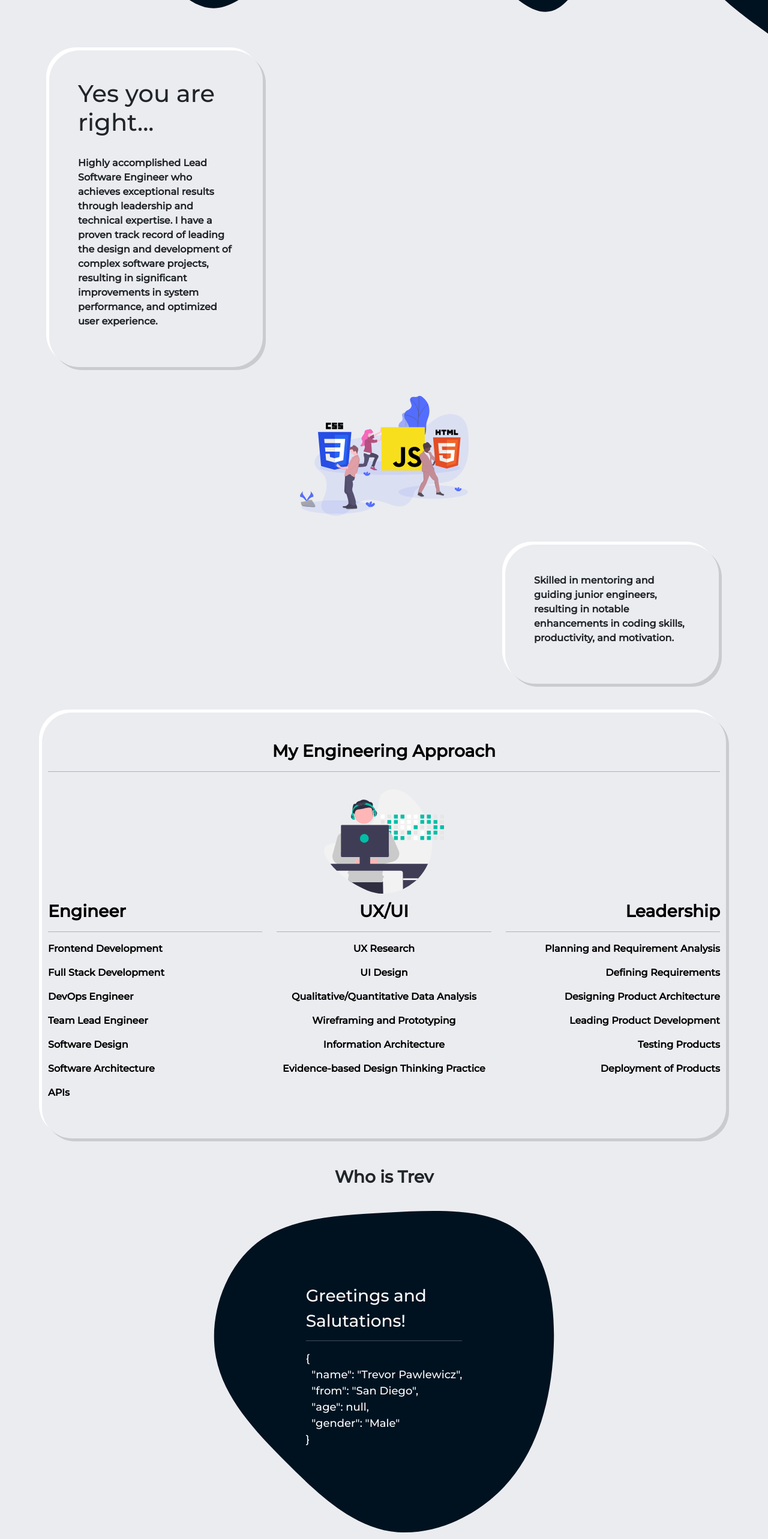
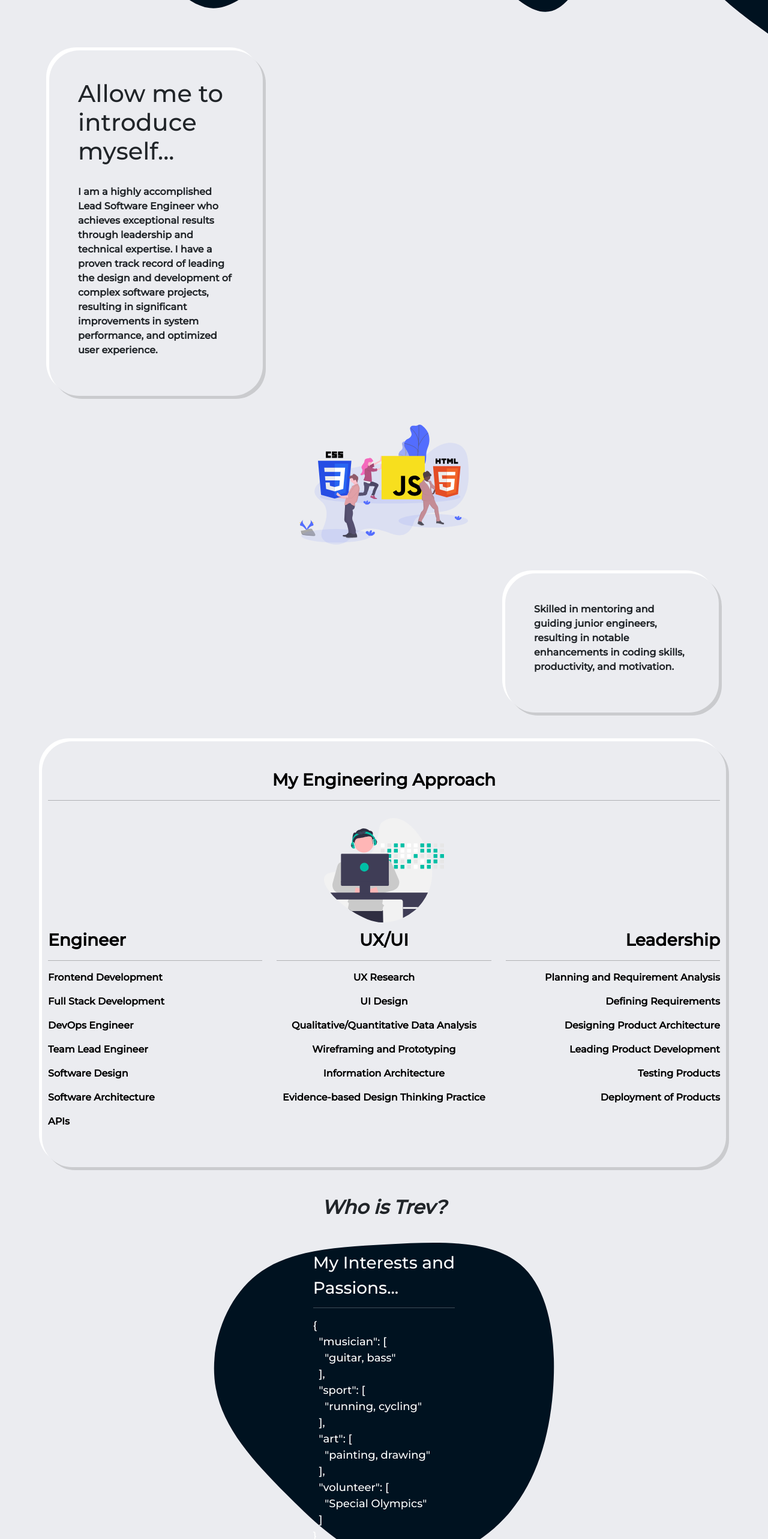
Before and after one commit to TrevorPawlewicz/trev-dev-portfolio, a React (Create React App) app: page / in a window 1280 px wide. Shown: the part 1800-4366 px from the top of the page at 60% size. Built offline with nearby package versions, Linux system fonts and the light colour scheme.

Commit message:
Contact form and env vars added

```diff
--- a/package.json
+++ b/package.json
@@ -3,6 +3,7 @@
   "version": "0.1.0",
   "private": true,
   "dependencies": {
+    "@emailjs/browser": "^4.3.3",
     "@testing-library/jest-dom": "^5.17.0",
     "@testing-library/react": "^13.4.0",
     "@testing-library/user-event": "^13.5.0",
--- a/src/pages/Contact.js
+++ b/src/pages/Contact.js
@@ -1,7 +1,31 @@
-import React from 'react'
+import React, { useRef }  from 'react';
+import emailjs from '@emailjs/browser';
 import Header from "../components/Header";
 
 function Contact() {
+  const form = useRef();
+
+  const sendEmail = (e) => {
+    e.preventDefault();
+
+    emailjs
+      .sendForm(process.env.REACT_APP_EMAILJS_SERVICE_ID,
+        process.env.REACT_APP_EMAILJS_TEMPLATE_ID,
+        form.current, {
+          publicKey: process.env.REACT_APP_EMAILJS_PUBLIC_KEY,
+      })
+      .then(
+        () => {
+          console.log('SUCCESS!');
+        },
+        (error) => {
+          console.log('FAILED...', error.text);
+        },
+      );
+
+      e.target.reset();
+  };
+
   return (
     <div>
       <Header/>
@@ -16,12 +40,18 @@ function Contact() {
                   <h3 className='font-bold'>Contact Me</h3>
 
                   <hr />
-                  <input type="text" className='form-control' placeholder='Name'/>
-                  <input type="text" className='form-control' placeholder='Name'/>
 
-                  <textarea className="form-control" rows={3} defaultValue={""} />
 
-                  <button className='primary-button mt-3'>SUMBIT</button>
+                  <form ref={form} onSubmit={sendEmail}>
+
+                    <input type="text" className='form-control' placeholder='name' name="user_name" />
+
+                    <input type="email" className='form-control' placeholder='email' name="user_email" />
+
+                    <textarea name="message" className='form-control' rows={3} defaultValue={""} placeholder='message'/>
+
+                    <button className='primary-button mt-3' type="submit" value="Send">SUBMIT</button>
+                </form>
               </div>
           </div>
         </div>
--- a/src/pages/Home.js
+++ b/src/pages/Home.js
@@ -45,10 +45,10 @@ function Home() {
         <div className="row justify-content-start">
           <div className="col-md-4">
             <div className="n-box2 p-5 font-bold" data-aos='fade-right'>
-              <h1>Yes you are right...</h1>
+              <h1>Allow me to introduce myself...</h1>
               <br />
               <p>
-                Highly accomplished Lead Software Engineer who achieves
+                I am a highly accomplished Lead Software Engineer who achieves
                 exceptional results through leadership and technical expertise.
                 I have a proven track record of leading the design and
                 development of complex software projects, resulting in significant
@@ -143,19 +143,19 @@ function Home() {
        {/* <>--------------------------------------------------------------------------</> */}
 
       <div>
-        <h3 className='font-bold text-center'>Who is Trev</h3>
+        <h2 className='font-bold text-center'><i>Who is Trev?</i></h2>
         <div className="who-is flex-with-center" style={{backgroundImage:`url('/images/whois.svg')`}}>
 
           <div>
-              <h3>Greetings and</h3>
-              <h3>Salutations!</h3>
+              <h3>My Interests and</h3>
+              <h3>Passions...</h3>
               <hr />
               <p><pre>
                 {JSON.stringify({
-                  name:"Trevor Pawlewicz",
-                  from : "San Diego",
-                  age : null,
-                  gender : "Male"
+                  musician:["guitar, bass"],
+                  sport: ["running, cycling"],
+                  art: ["painting, drawing"],
+                  volunteer: ["Special Olympics"],
                 }, null, 2)}
               </pre></p>
           </div>
```
Also changed, not shown: 2 other files (tests, documents, lock files or other folders).
